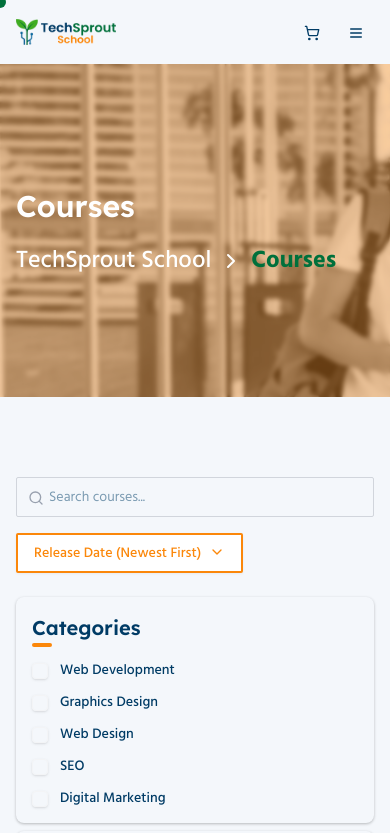
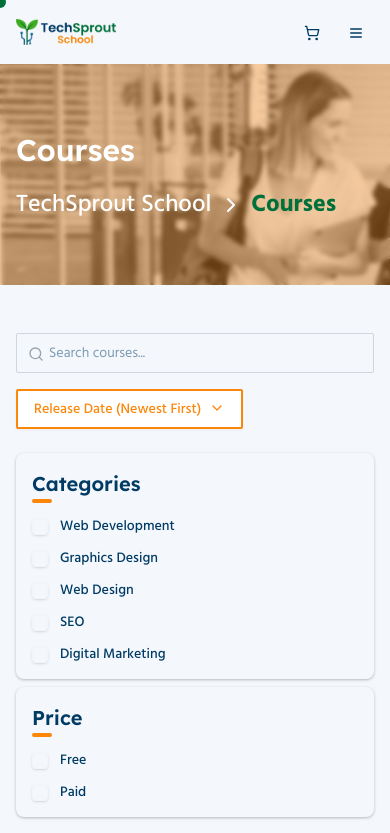
Before and after one commit to Webtricker/techsprout, a Next.js app: page /courses in a window 390 px wide. Shown: the top 833 px of the page. Built offline with nearby package versions, Linux system fonts and the light colour scheme.

Commit message:
Update: hero responsive done

```diff
--- a/src/app/courses/page.tsx
+++ b/src/app/courses/page.tsx
@@ -31,7 +31,7 @@ export default function Courses() {
   return (
     <>
       <Hero pageName='Courses' />
-      <section className='container mx-auto px-4 py-20'>
+      <section className='container mx-auto px-4 py-12 lg:py-20'>
         {/* Search and sort */}
         <div className='flex flex-col justify-between gap-4 md:flex-row md:items-center'>
           <div className='relative'>
--- a/src/components/Hero.tsx
+++ b/src/components/Hero.tsx
@@ -6,7 +6,7 @@ export default function Hero({ pageName }: { pageName: string }) {
   return (
     <section className='pt-16'>
       <div
-        className='after:bg-primary/40 relative bg-cover py-[120px] after:absolute after:inset-0 after:backdrop-blur-[2px]'
+        className='after:bg-primary/40 relative bg-cover py-16 after:absolute after:inset-0 after:backdrop-blur-[2px] lg:py-[120px]'
         style={{ backgroundImage: `url('${heroBg.src}')` }}
       >
         <div className='common-container relative z-10'>
```
